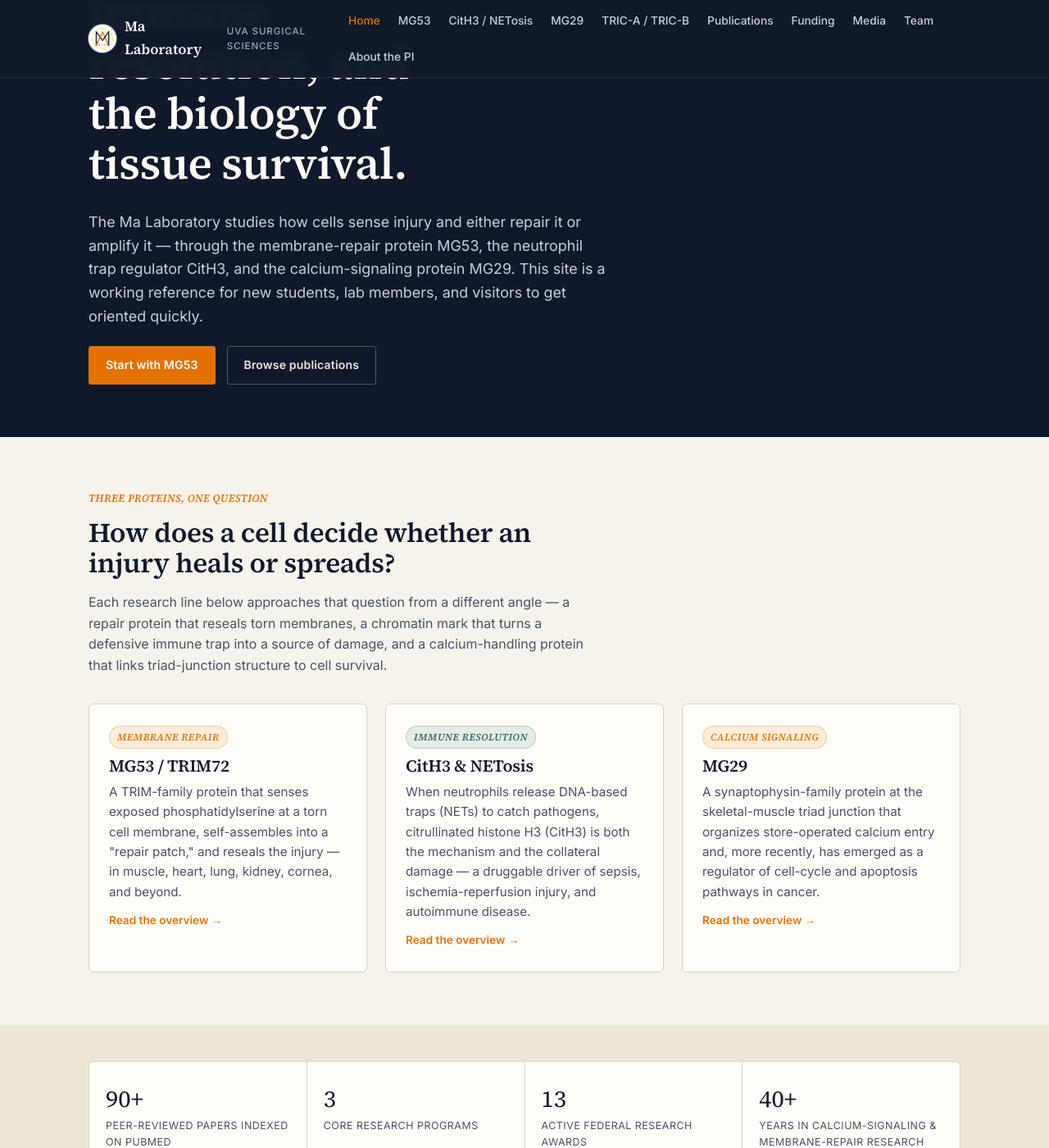
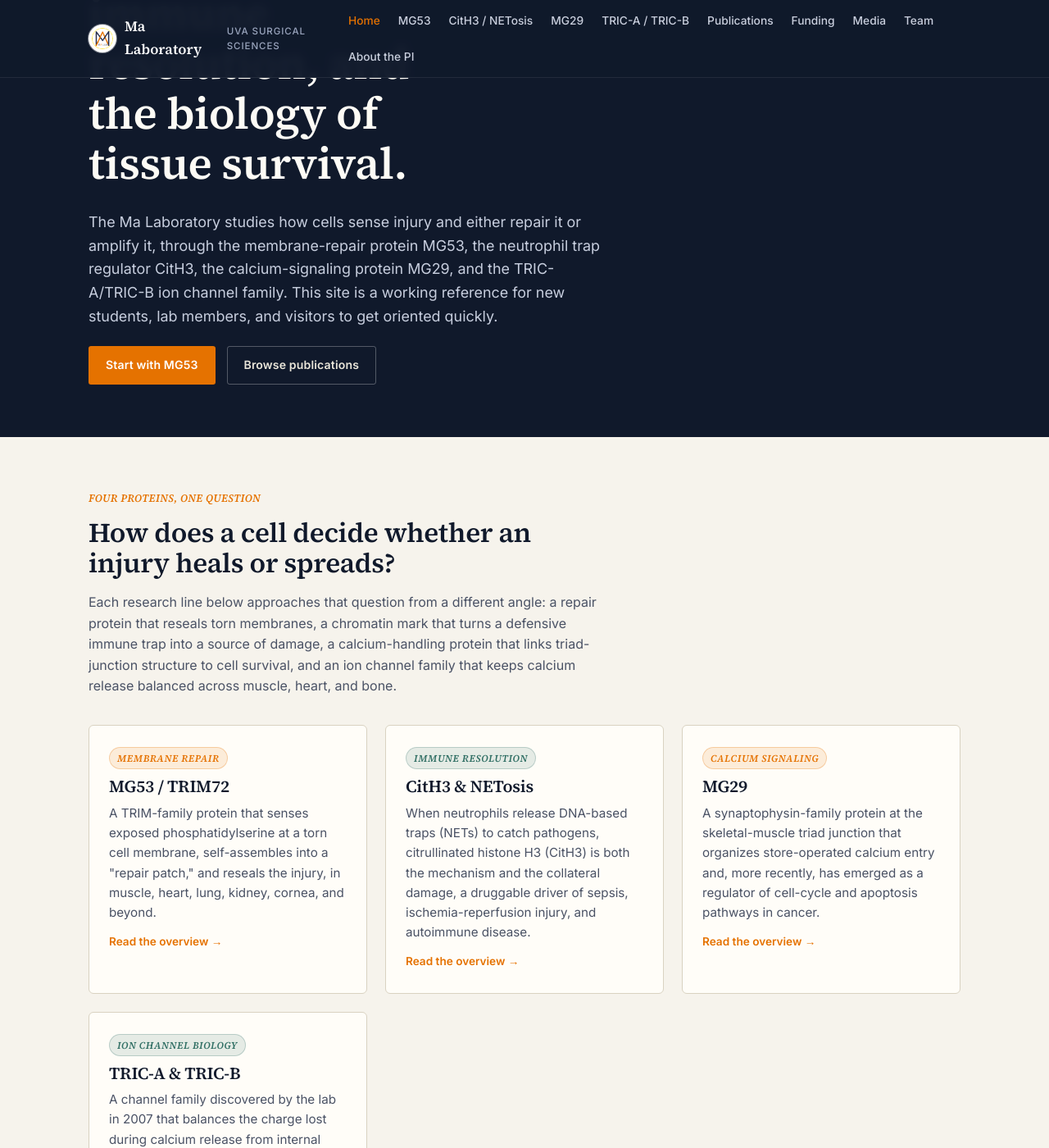
Before and after one commit to mjf6e/Ma-Lab-Research-Portfolio, a Jekyll site: the page built from index.html, in a window 1280 px wide and 1400 px high, scrolled down 340 px. Shown: the whole window at 82% size. Built offline with Jekyll 4.4.1, drawn with Linux system fonts in a browser that asks for light colours; some of the changed text lies outside the part shown.

Commit message:
Add TRIC-A/TRIC-B card to homepage research grid

```diff
--- a/index.html
+++ b/index.html
@@ -1,14 +1,14 @@
 ---
 layout: default
 title: Home
-description: Research resource site for the Ma Laboratory — MG53, MG29, and CitH3/NETosis biology.
+description: Research resource site for the Ma Laboratory — MG53, MG29, CitH3/NETosis, and TRIC-A/TRIC-B biology.
 ---
 
 <section class="hero">
   <div class="wrap">
     <p class="mono hero-eyebrow">Division of Surgical Sciences ·<br>University of Virginia School of Medicine</p>
     <h1>Membrane repair, immune resolution, and the biology of tissue survival.</h1>
-    <p class="lede">The Ma Laboratory studies how cells sense injury and either repair it or amplify it — through the membrane-repair protein MG53, the neutrophil trap regulator CitH3, and the calcium-signaling protein MG29. This site is a working reference for new students, lab members, and visitors to get oriented quickly.</p>
+    <p class="lede">The Ma Laboratory studies how cells sense injury and either repair it or amplify it, through the membrane-repair protein MG53, the neutrophil trap regulator CitH3, the calcium-signaling protein MG29, and the TRIC-A/TRIC-B ion channel family. This site is a working reference for new students, lab members, and visitors to get oriented quickly.</p>
     <div class="hero-cta">
       <a class="btn btn-primary" href="{{ '/research/mg53.html' | relative_url }}">Start with MG53</a>
       <a class="btn btn-ghost" href="{{ '/publications.html' | relative_url }}">Browse publications</a>
@@ -19,22 +19,22 @@ description: Research resource site for the Ma Laboratory — MG53, MG29, and Ci
 <section>
   <div class="wrap">
     <div class="section-head">
-      <p class="mono">Three proteins, one question</p>
+      <p class="mono">Four proteins, one question</p>
       <h2>How does a cell decide whether an injury heals or spreads?</h2>
-      <p>Each research line below approaches that question from a different angle — a repair protein that reseals torn membranes, a chromatin mark that turns a defensive immune trap into a source of damage, and a calcium-handling protein that links triad-junction structure to cell survival.</p>
+      <p>Each research line below approaches that question from a different angle: a repair protein that reseals torn membranes, a chromatin mark that turns a defensive immune trap into a source of damage, a calcium-handling protein that links triad-junction structure to cell survival, and an ion channel family that keeps calcium release balanced across muscle, heart, and bone.</p>
     </div>
 
     <div class="grid3">
       <div class="card">
         <span class="tag orange">Membrane repair</span>
         <h3>MG53 / TRIM72</h3>
-        <p>A TRIM-family protein that senses exposed phosphatidylserine at a torn cell membrane, self-assembles into a "repair patch," and reseals the injury — in muscle, heart, lung, kidney, cornea, and beyond.</p>
+        <p>A TRIM-family protein that senses exposed phosphatidylserine at a torn cell membrane, self-assembles into a "repair patch," and reseals the injury, in muscle, heart, lung, kidney, cornea, and beyond.</p>
         <a class="more" href="{{ '/research/mg53.html' | relative_url }}">Read the overview →</a>
       </div>
       <div class="card">
         <span class="tag">Immune resolution</span>
         <h3>CitH3 &amp; NETosis</h3>
-        <p>When neutrophils release DNA-based traps (NETs) to catch pathogens, citrullinated histone H3 (CitH3) is both the mechanism and the collateral damage — a druggable driver of sepsis, ischemia-reperfusion injury, and autoimmune disease.</p>
+        <p>When neutrophils release DNA-based traps (NETs) to catch pathogens, citrullinated histone H3 (CitH3) is both the mechanism and the collateral damage, a druggable driver of sepsis, ischemia-reperfusion injury, and autoimmune disease.</p>
         <a class="more" href="{{ '/research/netosis-cith3.html' | relative_url }}">Read the overview →</a>
       </div>
       <div class="card">
@@ -42,6 +42,12 @@ description: Research resource site for the Ma Laboratory — MG53, MG29, and Ci
         <h3>MG29</h3>
         <p>A synaptophysin-family protein at the skeletal-muscle triad junction that organizes store-operated calcium entry and, more recently, has emerged as a regulator of cell-cycle and apoptosis pathways in cancer.</p>
         <a class="more" href="{{ '/research/mg29.html' | relative_url }}">Read the overview →</a>
+      </div>
+      <div class="card">
+        <span class="tag">Ion channel biology</span>
+        <h3>TRIC-A &amp; TRIC-B</h3>
+        <p>A channel family discovered by the lab in 2007 that balances the charge lost during calcium release from internal stores, with roles spanning cardiac rhythm, pulmonary vascular disease, and bone health.</p>
+        <a class="more" href="{{ '/research/tric.html' | relative_url }}">Read the overview →</a>
       </div>
     </div>
   </div>
@@ -51,7 +57,7 @@ description: Research resource site for the Ma Laboratory — MG53, MG29, and Ci
   <div class="wrap">
     <div class="stats">
       <div class="stat"><div class="num">90+</div><div class="label">Peer-reviewed papers indexed on PubMed</div></div>
-      <div class="stat"><div class="num">3</div><div class="label">Core research programs</div></div>
+      <div class="stat"><div class="num">4</div><div class="label">Core research programs</div></div>
       <div class="stat"><div class="num">13</div><div class="label">Active federal research awards</div></div>
       <div class="stat"><div class="num">40+</div><div class="label">Years in calcium-signaling &amp; membrane-repair research</div></div>
     </div>
@@ -63,12 +69,12 @@ description: Research resource site for the Ma Laboratory — MG53, MG29, and Ci
     <div class="section-head">
       <p class="mono">Where the biology is headed</p>
       <h2>From bench discovery to therapeutic candidate</h2>
-      <p>A recurring theme across the lab's work is translation: recombinant human MG53 (rhMG53) and a humanized anti-CitH3 monoclonal antibody (hCitH3-mAb) are both in active preclinical development as protein therapeutics, alongside long-running mechanistic work on MG29 and calcium homeostasis.</p>
+      <p>A recurring theme across the lab's work is translation: recombinant human MG53 (rhMG53) and a humanized anti-CitH3 monoclonal antibody (hCitH3-mAb) are both in active preclinical development as protein therapeutics, alongside long-running mechanistic work on MG29, TRIC-A/TRIC-B, and calcium homeostasis.</p>
     </div>
     <div class="grid3">
       <div class="card">
         <h3>New to the lab?</h3>
-        <p>Start with the MG53 and CitH3/NETosis overview pages — they walk through the core mechanism first, then the disease contexts. Each page links out to the primary papers.</p>
+        <p>Start with the MG53 and CitH3/NETosis overview pages, they walk through the core mechanism first, then the disease contexts. Each page links out to the primary papers.</p>
         <a class="more" href="{{ '/research/mg53.html' | relative_url }}">Go to MG53 overview →</a>
       </div>
       <div class="card">
@@ -78,7 +84,7 @@ description: Research resource site for the Ma Laboratory — MG53, MG29, and Ci
       </div>
       <div class="card">
         <h3>Want to know who's who?</h3>
-        <p>Meet the PI and the current lab roster — students, research scientists, and surgeon-scientists.</p>
+        <p>Meet the PI and the current lab roster, students, research scientists, and surgeon-scientists.</p>
         <a class="more" href="{{ '/team.html' | relative_url }}">Meet the team →</a>
       </div>
     </div>
```
